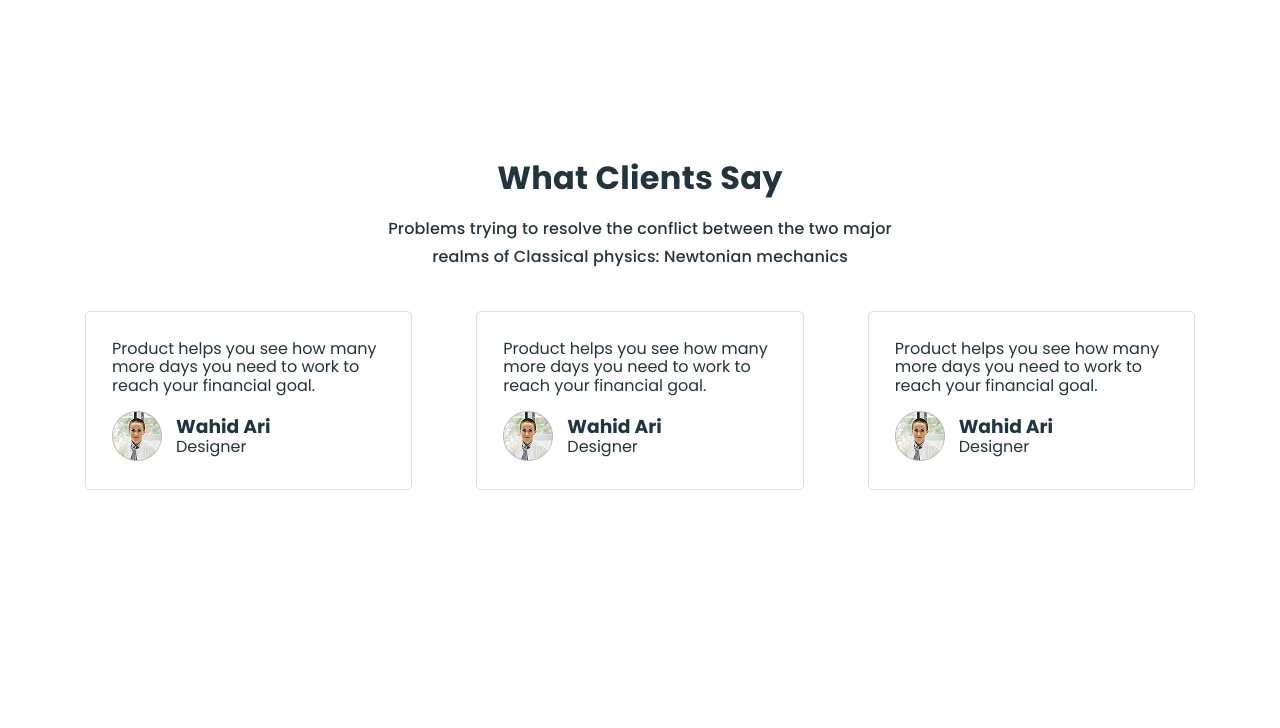
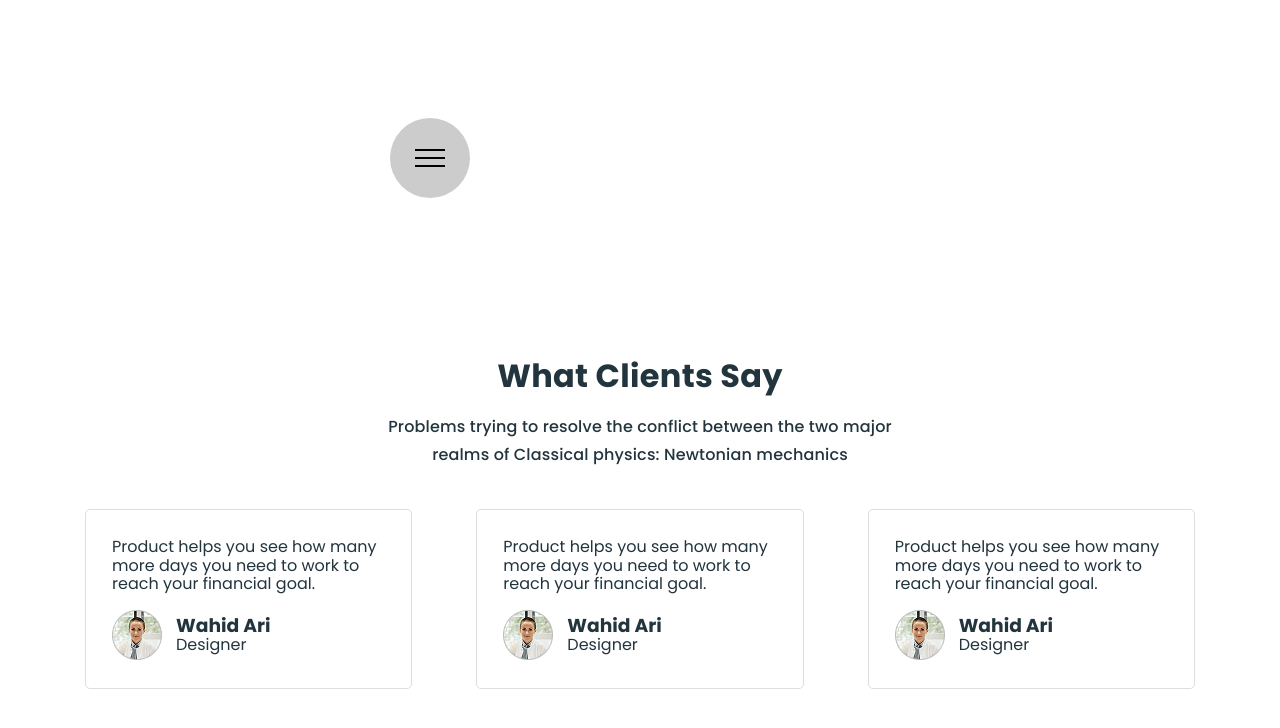
Before and after one commit to ArtGoIt/team-118-10, a plain HTML site: page index.html in a window 1280 px wide. Drawn offline with nearby package versions, Linux system fonts and the light colour scheme.

Commit message:
add burger btn  html/css

```diff
--- a/index.html
+++ b/index.html
@@ -23,7 +23,12 @@
   </head>
   <body>
     <main>
-      <div class="test"></div>
+      <div class="test">
+        <input class="burger" type="checkbox" id="toggle" />
+        <label class="burger-btn" for="toggle">
+          <span class="burger-icon"></span>
+        </label>
+      </div>
       <section class="clients">
         <div class="container">
           <h2 class="clients-title">What Clients Say</h2>
--- a/styles/style.css
+++ b/styles/style.css
@@ -34,9 +34,6 @@ body {
   width: 1130px;
   padding: 0 10px;
   margin: 0 auto;
-}
-.test {
-  padding-bottom: 100px;
 }
 
 .clients {
@@ -93,3 +90,73 @@ img {
   width: 50px;
   height: 50px;
 }
+
+.test {
+  padding: 100px 0;
+  width: 500px;
+  margin: 0 auto;
+}
+
+.burger {
+  appearance: none;
+}
+
+.burger-btn {
+  display: flex;
+  align-items: center;
+  justify-content: center;
+  width: 80px;
+  height: 80px;
+  border-radius: 50%;
+  background-color: #ccc;
+  cursor: pointer;
+}
+
+.burger-icon {
+  position: relative;
+}
+
+.burger-icon,
+.burger-icon::after,
+.burger-icon::before {
+  width: 30px;
+  height: 2px;
+  background-color: #000;
+}
+
+.burger-icon::after,
+.burger-icon::before {
+  content: "";
+  position: absolute;
+  left: 0;
+}
+
+.burger-icon::after {
+  top: -8px;
+}
+
+.burger-icon::before {
+  top: 8px;
+}
+
+.burger-btn:hover .burger-icon::after {
+  top: 10px;
+}
+
+.burger-btn:hover .burger-icon::before {
+  top: -10px;
+}
+
+.burger:checked + .burger-btn .burger-icon {
+  background-color: transparent;
+}
+
+.burger:checked + .burger-btn .burger-icon::after {
+  top: 0;
+  transform: rotate(45deg);
+}
+
+.burger:checked + .burger-btn .burger-icon::before {
+  top: 0;
+  transform: rotate(-45deg);
+}
```
